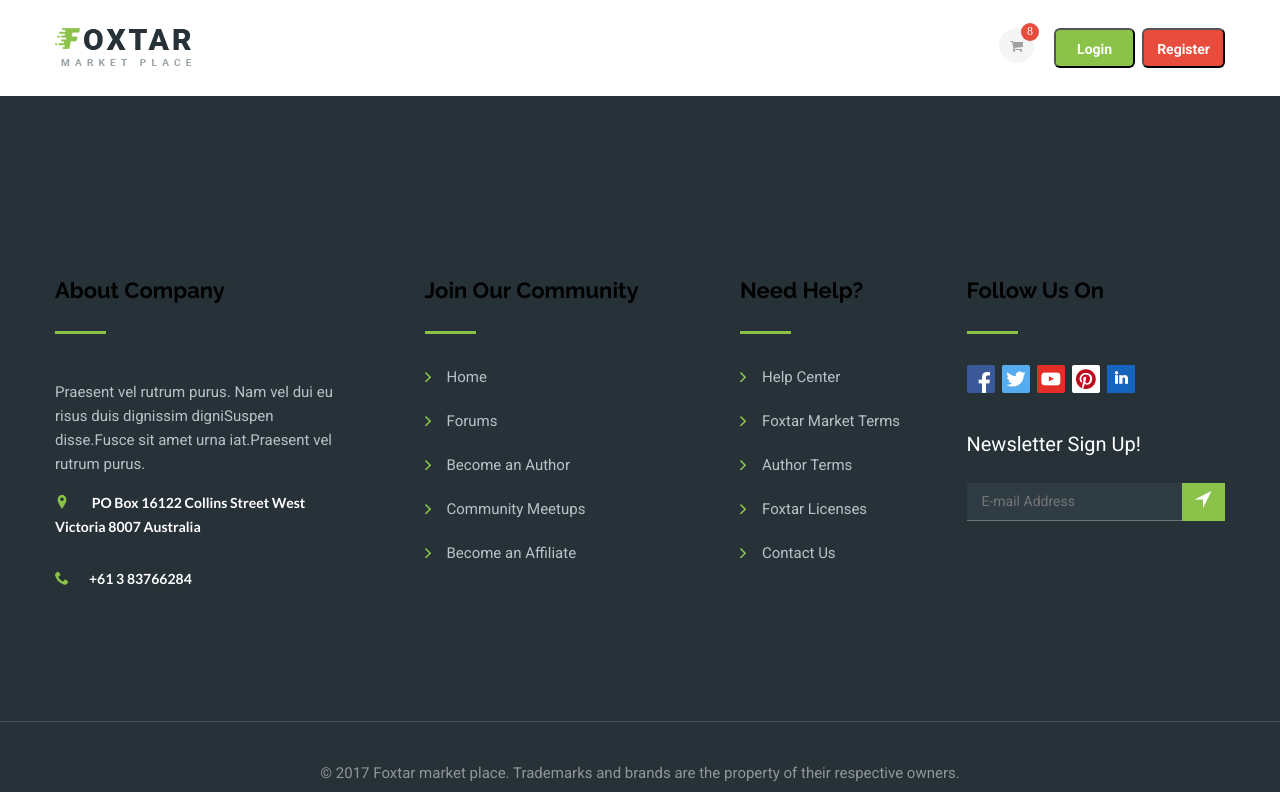
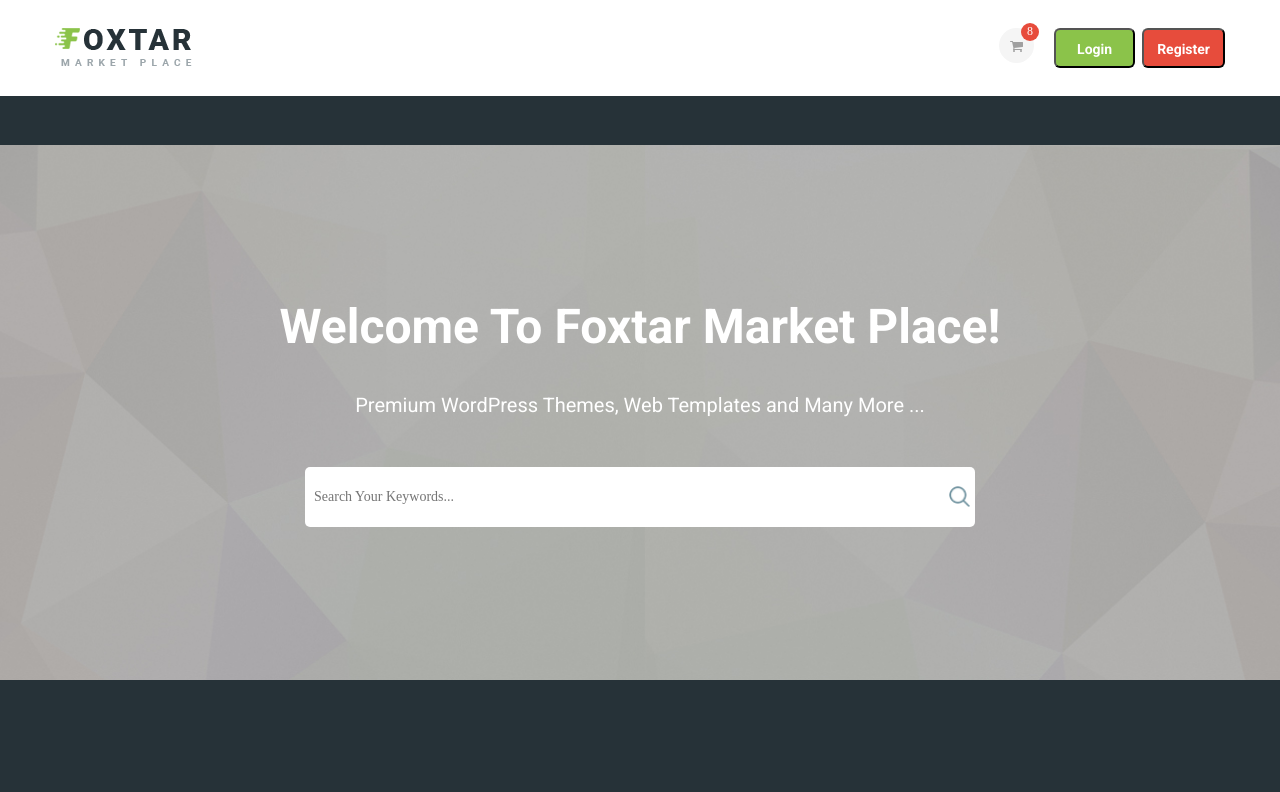
Before and after one commit to OlyaDa/Project, a website: page public/index.html in a window 1280 px wide. Shown: the top 792 px of the page. Drawn offline with nearby package versions, Linux system fonts and the light colour scheme; files whose address does not match are found by name.

Commit message:
1st commit

```diff
--- a/public/css/main.css
+++ b/public/css/main.css
@@ -241,6 +241,131 @@
 	list-style: none;
 }
 
+/*---------------BANNER---------*/
+.banner {
+	background: url('../images/bg.jpg') no-repeat center;
+	color: white;
+	display: -webkit-box;
+	display: -ms-flexbox;
+	display: flex;
+	-webkit-box-align: center;
+	-ms-flex-align: center;
+	align-items: center;
+	-webkit-box-pack: center;
+	-ms-flex-pack: center;
+	justify-content: center;
+	background-size: cover;
+	-webkit-box-orient: vertical;
+	-webkit-box-direction: normal;
+	-ms-flex-direction: column;
+	flex-direction: column;
+	min-height: 535px;
+}
+
+h1 {
+	font-size: 48px;
+	padding: 0;
+	margin: 0;
+	font-family: roboto;
+	font-weight: bold;
+	margin-bottom: 40px;
+}
+
+p {
+	padding: 0;
+	margin: 0;
+	margin-bottom: 50px;
+	font-size: 20px;
+	font-family: roboto;
+}
+
+form {
+	display: -webkit-box;
+	display: -ms-flexbox;
+	display: flex;
+	width: 670px;
+	height: 60px;
+}
+
+.input {
+	-webkit-box-orient: horizontal;
+	-webkit-box-direction: normal;
+	-ms-flex-direction: row;
+	flex-direction: row;
+	-webkit-box-flex: 1;
+	-ms-flex-positive: 1;
+	flex-grow: 1;
+	font-size: 14px;
+	border: 0;
+	border-radius: 5px 0px 0px 5px;
+}
+
+.submit {
+	background: url('../images/search.png') no-repeat center;
+	background-size: contain;
+	border: 0;
+	background-color: white;
+	border-radius: 0px 5px 5px 0px;
+	padding-right: 20px;
+
+}
+
+@media (max-width: 768px) {
+
+.banner {
+	min-height: 450px;
+}
+
+h1 {
+	text-align: center;
+	font-size: 40px;
+}
+
+form {
+	width: 80%;
+}
+
+}
+
+ @media (max-width: 576px) {
+
+ .banner {
+	min-height: 400px;
+}
+
+form {
+	height: 40px;
+}
+
+p {
+	font-size: 18px;
+	padding: 5px;
+	margin-bottom: 40px;
+}
+
+}
+
+ @media (max-width: 320px) {
+
+.banner {
+	min-height: 350px;
+}
+
+form {
+	height: 30px;
+}
+
+ h1 {
+	font-size: 35px;
+}
+
+p {
+	padding: 5px;
+	margin-bottom: 30px;
+}
+
+}
+
 /*--------------FOOTER---------*/
 
 footer {
--- a/public/index.html
+++ b/public/index.html
@@ -50,6 +50,14 @@
 				</ul>
 			</div>
 		</div>
+		<div class ="banner">
+		<h1>Welcome To Foxtar Market Place!</h1>
+		<p> Premium WordPress Themes, Web Templates and Many More ... </p>
+		<form action="" method="post" class="search">
+  			<input type="search" name="" placeholder="  Search Your Keywords..." class="input"/>
+  			<input type="submit" name="" value="" class="submit"/>
+		</form>
+	</div>
 	</main>
 	<footer class="footer">
 		<div class="container">
```
Also changed, not shown: public/images/bg.jpg (added), public/images/search.png (added).
